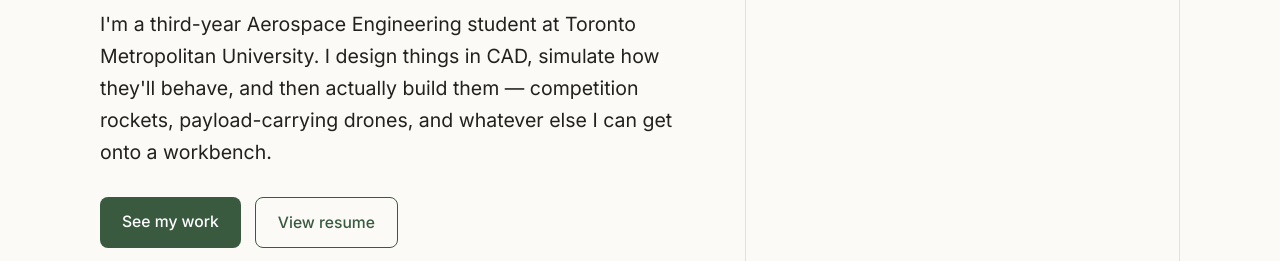
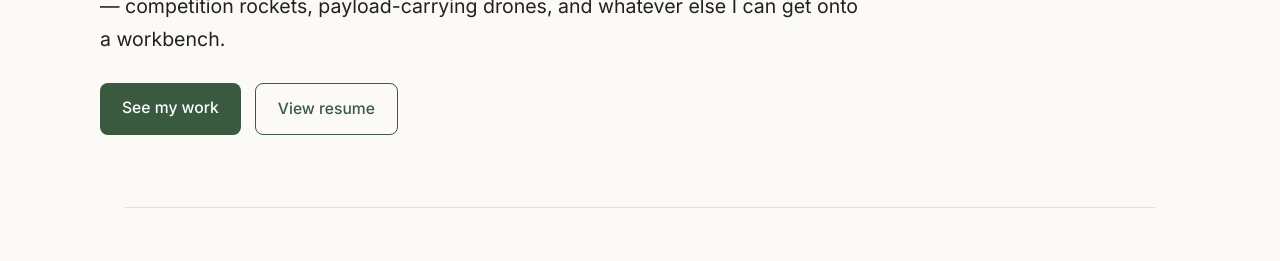
Before and after one commit to songjoshua06/song.joshua06, a plain HTML site: page index.html in a window 1280 px wide. Shown: the part 363-624 px from the top of the page. Drawn offline with Linux system fonts and the light colour scheme.

Commit message:
Add files via upload

```diff
--- a/index.html
+++ b/index.html
@@ -4,21 +4,19 @@
   <meta charset="UTF-8" />
   <meta name="viewport" content="width=device-width, initial-scale=1.0" />
 
-  <!-- ==== EDIT: your name / page title (shows on the browser tab) ==== -->
   <title>Joshua Song — Portfolio</title>
 
   <link rel="stylesheet" href="style.css" />
-  <!-- Fonts (needs internet to load; falls back to system fonts offline) -->
+
   <link rel="preconnect" href="https://fonts.googleapis.com" />
   <link rel="preconnect" href="https://fonts.gstatic.com" crossorigin />
   <link href="https://fonts.googleapis.com/css2?family=Fraunces:opsz,wght@9..144,400;9..144,560;9..144,600&family=Inter:wght@400;500;600&display=swap" rel="stylesheet" />
 </head>
 <body>
 
-  <!-- ============ NAVIGATION (same on every page) ============ -->
   <nav class="nav">
     <div class="wrap">
-      <!-- EDIT: your name -->
+
       <a class="brand" href="index.html">Joshua Song</a>
       <div class="links">
         <a href="index.html" class="active">About</a>
@@ -28,11 +26,10 @@
     </div>
   </nav>
 
-  <!-- ============ HERO ============ -->
-  <header class="wrap hero">
+  <header class="wrap hero" style="grid-template-columns: 1fr">
     <div>
       <p class="eyebrow">Aerospace &amp; Mechanical Engineering Student</p>
-      <!-- EDIT: your headline -->
+
       <h1>Hi, I'm Joshua.</h1>
       <p class="lead">
         I'm a third-year Aerospace Engineering student at Toronto Metropolitan
@@ -45,14 +42,8 @@
         <a class="btn ghost" href="resume.html">View resume</a>
       </div>
     </div>
-
-    <!-- PHOTO: to change it, replace images/profile.jpg (keep the name) -->
-    <div class="photo">
-      <img src="images/profile.jpg" alt="Portrait of Joshua Song" />
-    </div>
   </header>
 
-  <!-- ============ ABOUT ============ -->
   <section class="wrap">
     <div class="about">
       <div>
@@ -60,7 +51,7 @@
         <h2>A bit about me</h2>
       </div>
       <div>
-        <!-- EDIT: your story -->
+
         <p>
           I'm drawn to the part of engineering where an idea on a screen turns
           into something that actually flies. Most of my projects follow the
@@ -89,11 +80,10 @@
     </div>
   </section>
 
-  <!-- ============ FOOTER ============ -->
   <footer>
     <div class="wrap">
       <span>© 2026 Joshua Song</span>
-      <!-- EDIT: your email / links -->
+
       <span><a href="mailto:song.joshua06@gmail.com">song.joshua06@gmail.com</a></span>
     </div>
   </footer>
--- a/style.css
+++ b/style.css
@@ -1,37 +1,27 @@
-/* =====================================================================
-   PORTFOLIO SITE — SHARED STYLES
-   ---------------------------------------------------------------------
-   You rarely need to touch this file. The two things people usually
-   want to change live right here at the top:
-     1. Colors  -> edit the values under :root below
-     2. Fonts   -> change the two --font- lines, and the <link> in the
-                   <head> of each .html page
-   ===================================================================== */
+
 
 :root {
-  /* --- Colors (change these to re-skin the whole site) --- */
-  --paper:      #FBFAF7;   /* page background        */
-  --ink:        #23211E;   /* main text              */
-  --muted:      #6B6862;   /* secondary / faded text */
-  --accent:     #3A5A40;   /* links, highlights      */
-  --accent-ink: #2b4530;   /* darker accent for hover*/
-  --wash:       #EEF1EA;   /* soft panel background   */
-  --line:       #E4E1DA;   /* hairline borders        */
 
-  /* --- Fonts --- */
+  --paper:      #FBFAF7;
+  --ink:        #23211E;
+  --muted:      #6B6862;
+  --accent:     #3A5A40;
+  --accent-ink: #2b4530;
+  --wash:       #EEF1EA;
+  --line:       #E4E1DA;
+
   --font-display: "Fraunces", Georgia, "Times New Roman", serif;
   --font-body:    "Inter", -apple-system, Segoe UI, Roboto, sans-serif;
 
   --maxw: 1080px;
 }
 
-/* --- Base --- */
 * { box-sizing: border-box; }
 
 html {
   scroll-behavior: smooth;
-  -webkit-text-size-adjust: 100%;  /* stop iOS from resizing text on rotate */
-  overflow-x: hidden;              /* no accidental sideways scroll on phones */
+  -webkit-text-size-adjust: 100%;
+  overflow-x: hidden;
 }
 
 body {
@@ -70,7 +60,6 @@
 
 img { max-width: 100%; display: block; }
 
-/* --- Top navigation (shared on every page) --- */
 .nav {
   position: sticky;
   top: 0;
@@ -105,7 +94,6 @@
   border-bottom-color: var(--accent);
 }
 
-/* --- Generic section spacing --- */
 section { padding: 72px 0; }
 .section-sm { padding: 40px 0; }
 .eyebrow {
@@ -117,7 +105,6 @@
 .lead { font-size: 1.22rem; color: var(--ink); max-width: 62ch; }
 .muted { color: var(--muted); }
 
-/* --- Buttons --- */
 .btn {
   display: inline-block;
   background: var(--accent);
@@ -135,7 +122,6 @@
 }
 .btn.ghost:hover { background: var(--wash); color: var(--accent-ink); }
 
-/* --- HOME: hero --- */
 .hero {
   display: grid;
   grid-template-columns: 1.15fr 0.85fr;
@@ -152,7 +138,6 @@
 .hero .photo img { width: 100%; height: 100%; object-fit: cover; }
 .hero .actions { display: flex; gap: 14px; margin-top: 28px; flex-wrap: wrap; }
 
-/* --- Two-column about block --- */
 .about {
   display: grid;
   grid-template-columns: 1fr 1fr;
@@ -163,7 +148,6 @@
 .about ul { margin: 0; padding-left: 18px; }
 .about li { margin-bottom: 8px; }
 
-/* --- PORTFOLIO grid --- */
 .grid {
   display: grid;
   grid-template-columns: repeat(2, 1fr);
@@ -192,7 +176,6 @@
 }
 .card .body p { color: var(--muted); font-size: 0.97rem; margin: 0; }
 
-/* --- RESUME --- */
 .resume-head {
   display: flex;
   justify-content: space-between;
@@ -228,7 +211,6 @@
   font-size: 0.92rem;
 }
 
-/* --- Footer --- */
 footer {
   border-top: 1px solid var(--line);
   padding: 40px 0;
@@ -237,7 +219,6 @@
 }
 footer .wrap { display: flex; justify-content: space-between; flex-wrap: wrap; gap: 12px; }
 
-/* --- Mobile --- */
 @media (max-width: 760px) {
   body { font-size: 16px; }
   .hero { grid-template-columns: 1fr; gap: 32px; padding-top: 48px; }
@@ -247,14 +228,12 @@
   .entry { grid-template-columns: 1fr; gap: 6px; }
   .entry .when { padding-top: 0; }
   .nav .links { gap: 16px; }
-  .nav .brand { white-space: nowrap; }        /* name never breaks across lines */
+  .nav .brand { white-space: nowrap; }
   .resume-head { align-items: flex-start; }
-  .resume-head .contact { text-align: left; } /* contact reads naturally when stacked */
+  .resume-head .contact { text-align: left; }
   section { padding: 52px 0; }
 }
 
-/* --- Small phones (under ~430px): stack the top bar into two tidy rows
-       so the name and menu never crowd each other --- */
 @media (max-width: 430px) {
   .nav .wrap {
     flex-direction: column;
@@ -266,18 +245,16 @@
   }
   .nav .brand { font-size: 1.05rem; }
   .nav .links { gap: 22px; }
-  .nav .links a { padding: 6px 0; }           /* comfortable tap targets */
+  .nav .links a { padding: 6px 0; }
   h1 { font-size: clamp(2.2rem, 9vw, 2.8rem); }
   .actions { width: 100%; }
-  .actions .btn { flex: 1; text-align: center; }  /* full-width, thumb-friendly buttons */
+  .actions .btn { flex: 1; text-align: center; }
 }
 
-/* Respect users who prefer less motion */
 @media (prefers-reduced-motion: reduce) {
   * { transition: none !important; scroll-behavior: auto !important; }
 }
 
-/* Print (so the Resume page prints cleanly to PDF) */
 @media print {
   .nav, footer, .no-print { display: none !important; }
   body { font-size: 12px; }
```
Also changed, not shown: portfolio.html (+0 -23 lines), quadcopter.html (+0 -6 lines), resume.html (+1 -15 lines), venturi.html (+0 -7 lines), images/venturi-cad.jpg, images/venturi-card.jpg, images/venturi-convergence.jpg, images/venturi-pressure.jpg.
